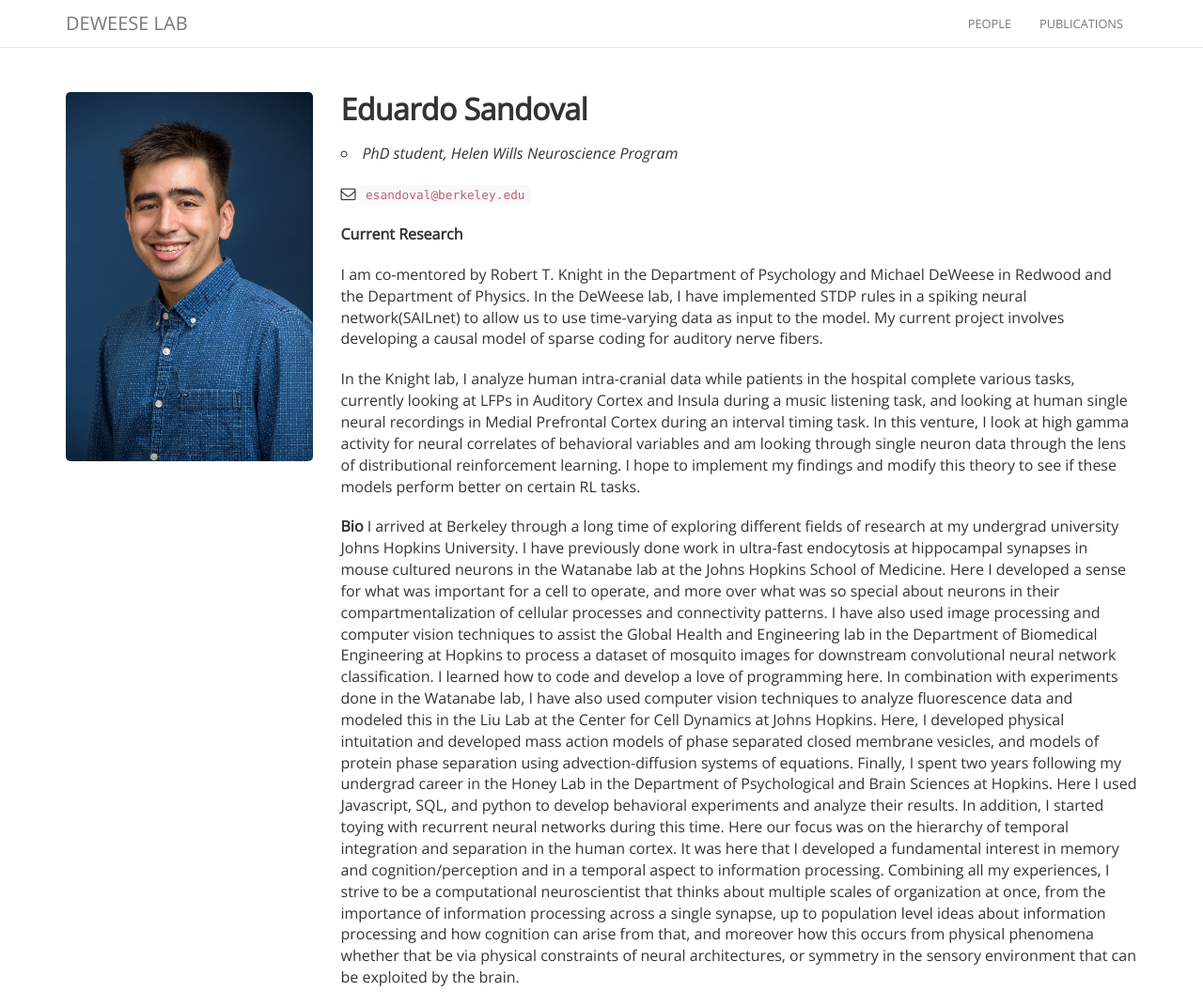
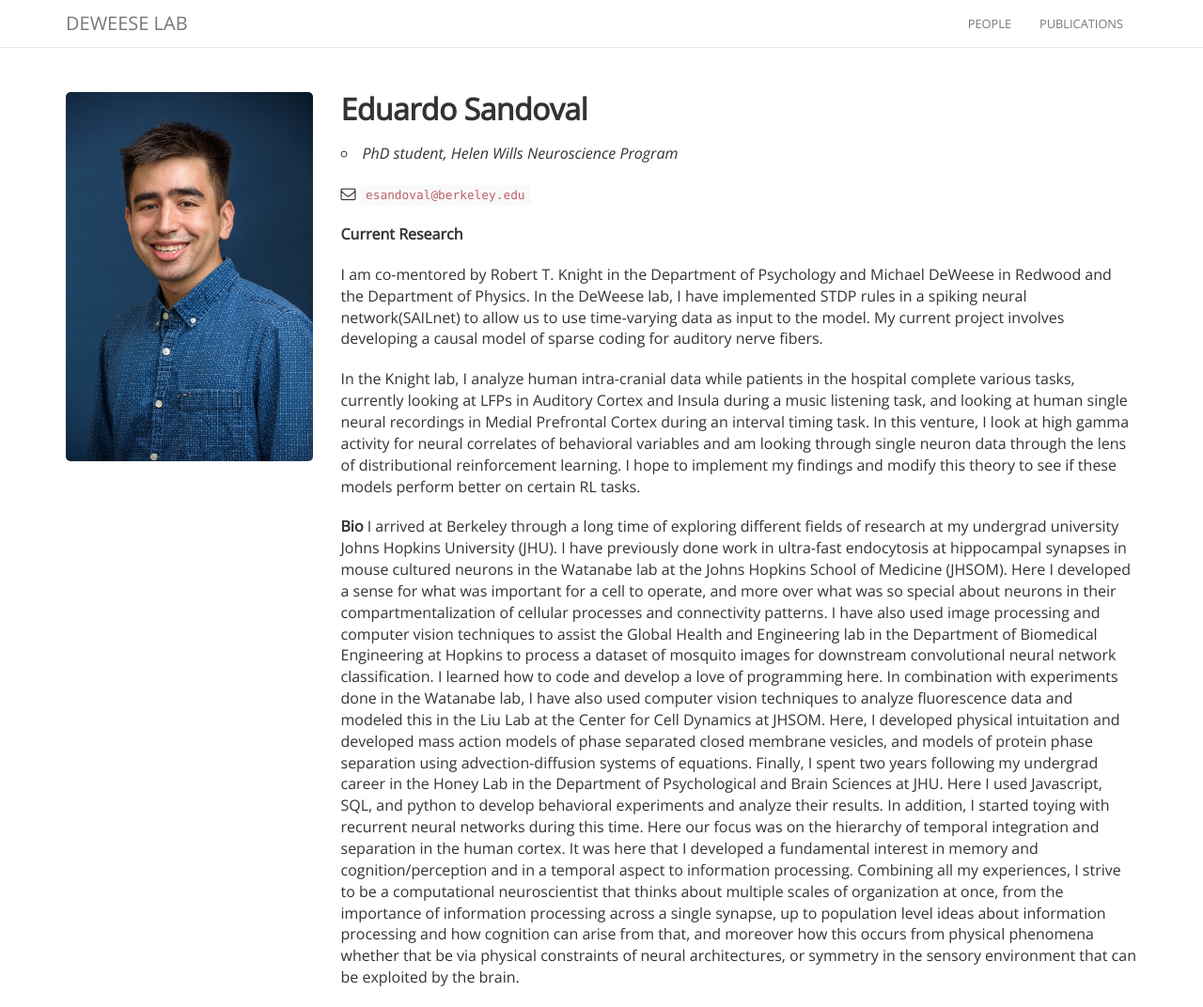
Before and after one commit to deweese-lab/deweese-lab.github.io, a Jekyll site: the page built from _people/eduardo_sandoval.md, in a window 1280 px wide and 1072 px high. Shown: the whole window at 94% size. Built offline with Jekyll 4.4.1, drawn with Linux system fonts in a browser that asks for light colours; nearby versions of some CDN libraries.

Commit message:
Update eduardo_sandoval.md

```diff
--- a/_people/eduardo_sandoval.md
+++ b/_people/eduardo_sandoval.md
@@ -21,16 +21,16 @@ In this venture, I look at high gamma activity for neural correlates of behavior
 distributional reinforcement learning. I hope to implement my findings and modify this theory to see if these models perform better on certain RL tasks.
 
 **Bio**
-I arrived at Berkeley through a long time of exploring different fields of research at my undergrad university Johns Hopkins University. I have previously done work
-in ultra-fast endocytosis at hippocampal synapses in mouse cultured neurons in the Watanabe lab at the Johns Hopkins School of Medicine. Here I developed a sense for
+I arrived at Berkeley through a long time of exploring different fields of research at my undergrad university Johns Hopkins University (JHU). I have previously done work
+in ultra-fast endocytosis at hippocampal synapses in mouse cultured neurons in the Watanabe lab at the Johns Hopkins School of Medicine (JHSOM). Here I developed a sense for
 what was important for a cell to operate, and more over what was so special about neurons in their compartmentalization of cellular processes and connectivity patterns.
 I have also used image processing and computer vision techniques to assist the Global Health and Engineering lab in the Department of Biomedical Engineering at Hopkins
 to process a dataset of mosquito images for downstream convolutional neural network classification. I learned how to code and develop a love of programming here.
 In combination with experiments done in the Watanabe lab, I have also
-used computer vision techniques to analyze fluorescence data and modeled this in the Liu Lab at the Center for Cell Dynamics at Johns Hopkins.
+used computer vision techniques to analyze fluorescence data and modeled this in the Liu Lab at the Center for Cell Dynamics at JHSOM.
 Here, I developed physical intuitation and developed mass action models of phase separated closed membrane vesicles,
 and models of protein phase separation using advection-diffusion systems of equations.
-Finally, I spent two years following my undergrad career in the Honey Lab in the Department of Psychological and Brain Sciences at Hopkins. Here I used Javascript, SQL, and python to develop
+Finally, I spent two years following my undergrad career in the Honey Lab in the Department of Psychological and Brain Sciences at JHU. Here I used Javascript, SQL, and python to develop
 behavioral experiments and analyze their results. In addition, I started toying with recurrent neural networks during this time. Here our focus was on the hierarchy
 of temporal integration and separation in the human cortex. It was here that I developed a fundamental interest in memory and cognition/perception and in a
 temporal aspect to information processing.
```
